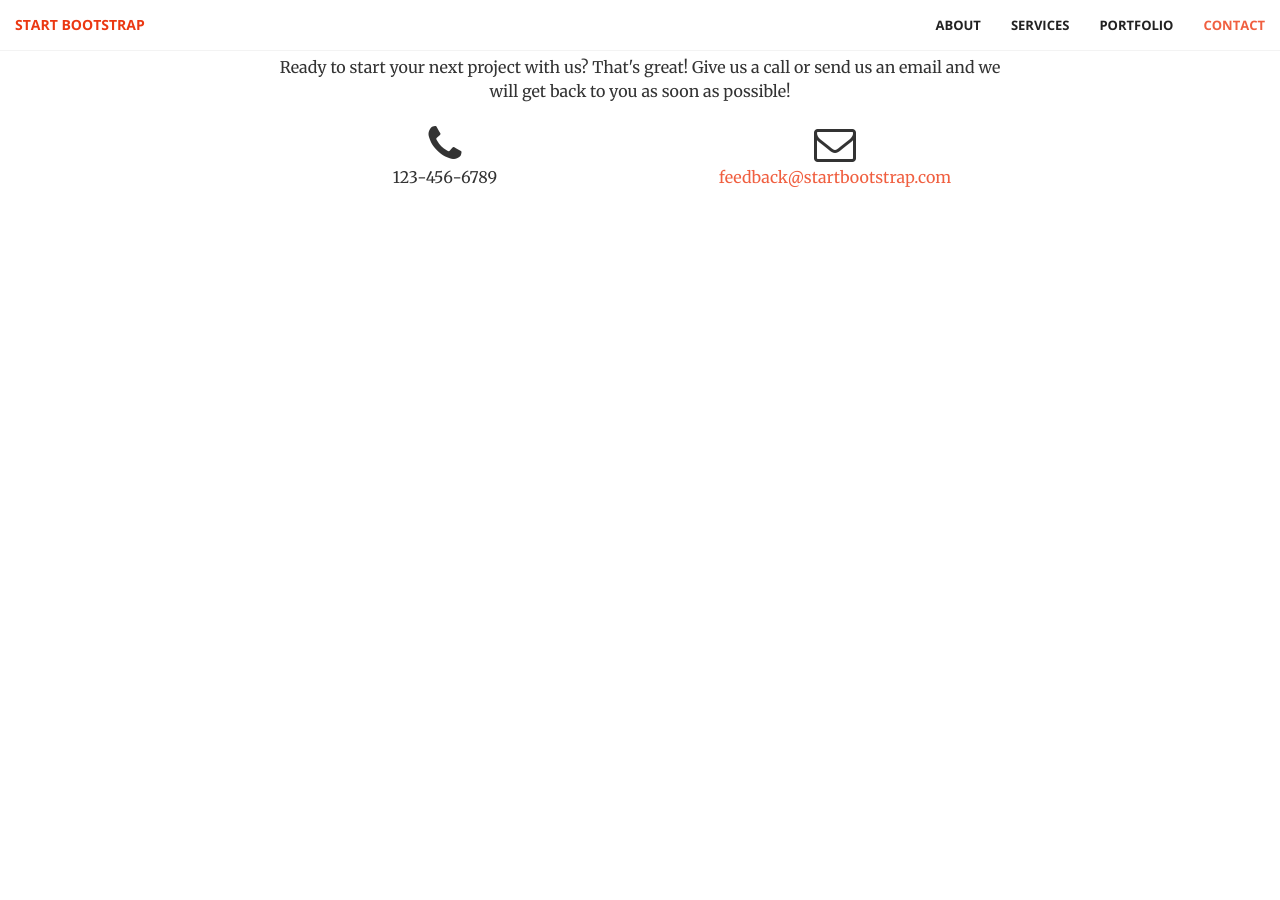
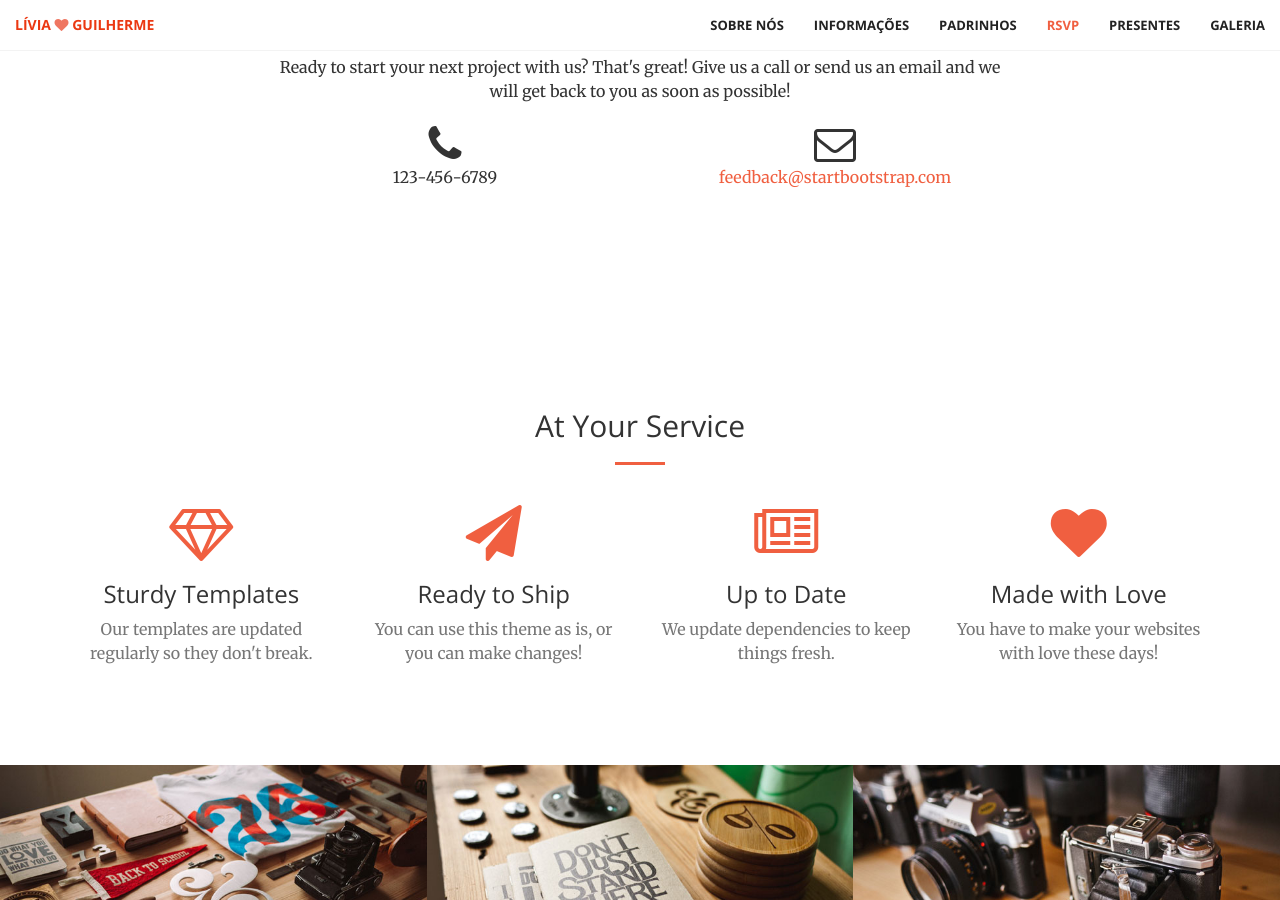
Before and after one commit to taschetto/liegui, a Jekyll site: the page built from index.html, in a window 1280 px wide and 900 px high, scrolled down 2558 px. Built offline with Jekyll 4.4.1, drawn with Linux system fonts in a browser that asks for light colours; before the commit the page ends 2867 px from its top, so only the background shows below that.

```diff
--- a/_config.yml
+++ b/_config.yml
@@ -1,11 +1,7 @@
 # Site settings
-title: Your awesome title
-email: your-email@domain.com
-description: > # this means to ignore newlines until "baseurl:"
-  Write an awesome description for your new site here. You can edit this
-  line in _config.yml. It will appear in your document head meta (for
-  Google search results) and in your feed.xml site description.
-baseurl: "" # the subpath of your site, e.g. /blog/
+title: Lívia & Guilherme vão se casar!
+email: gtaschetto@gmail.com
+description: Vamos nos casar no dia 30/01/2016 e ficaremos muito felizes com a sua presença!
 url: http://www.liegui.com.br
 twitter_username: jekyllrb
 github_username:  jekyll
@@ -16,7 +12,7 @@ share_image: /img/header.jpg
 
 # Build settings
 markdown: kramdown
-analytics: XXX
+analytics: UA-66337185-1
 
 sass:
   style: compressed
--- a/_layouts/default.html
+++ b/_layouts/default.html
@@ -2,9 +2,7 @@
 <html>
   {% include head.html %}
   <body id="page-top">
-    {% include header.html %}
     {{ content }}
-    {% include footer.html %}
     {% include scripts.html %}
     {% include analytics.html %}
   </body>
--- a/index.html
+++ b/index.html
@@ -12,23 +12,29 @@ layout: default
         <span class="icon-bar"></span>
         <span class="icon-bar"></span>
       </button>
-                <a class="navbar-brand page-scroll" href="#page-top">Start Bootstrap</a>
+      <a class="navbar-brand page-scroll" href="#page-top">Lívia <i class="fa fa-heart" style="color: #ef7661;"></i> Guilherme</a>
     </div>
 
     <!-- Collect the nav links, forms, and other content for toggling -->
     <div class="collapse navbar-collapse" id="bs-example-navbar-collapse-1">
       <ul class="nav navbar-nav navbar-right">
         <li>
-                        <a class="page-scroll" href="#about">About</a>
+        <a class="page-scroll" href="#sobre">Sobre nós</a>
         </li>
         <li>
-                        <a class="page-scroll" href="#services">Services</a>
+          <a class="page-scroll" href="#informacoes">Informações</a>
         </li>
         <li>
-                        <a class="page-scroll" href="#portfolio">Portfolio</a>
+          <a class="page-scroll" href="#padrinhos">Padrinhos</a>
         </li>
         <li>
-                        <a class="page-scroll" href="#contact">Contact</a>
+          <a class="page-scroll" href="#rsvp">RSVP</a>
+        </li>
+        <li>
+          <a class="page-scroll" href="#presentes">Presentes</a>
+        </li>
+        <li>
+          <a class="page-scroll" href="#galeria">Galeria</a>
         </li>
       </ul>
     </div>
@@ -48,7 +54,7 @@ layout: default
   </div>
 </header>
 
-    <section class="bg-primary" id="about">
+<section class="bg-primary" id="sobre">
   <div class="container">
     <div class="row">
       <div class="col-lg-8 col-lg-offset-2 text-center">
@@ -61,7 +67,7 @@ layout: default
   </div>
 </section>
 
-    <section id="services">
+<section id="informacoes">
   <div class="container">
     <div class="row">
       <div class="col-lg-12 text-center">
@@ -104,7 +110,7 @@ layout: default
   </div>
 </section>
 
-    <section class="no-padding" id="portfolio">
+<section class="no-padding" id="padrinhos">
   <div class="container-fluid">
     <div class="row no-gutter">
       <div class="col-lg-4 col-sm-6">
@@ -210,7 +216,7 @@ layout: default
   </div>
 </aside>
 
-    <section id="contact">
+<section id="rsvp">
   <div class="container">
     <div class="row">
       <div class="col-lg-8 col-lg-offset-2 text-center">
@@ -229,3 +235,143 @@ layout: default
     </div>
   </div>
 </section>
+
+<section id="presentes">
+  <div class="container">
+    <div class="row">
+      <div class="col-lg-12 text-center">
+        <h2 class="section-heading">At Your Service</h2>
+        <hr class="primary">
+      </div>
+    </div>
+  </div>
+  <div class="container">
+    <div class="row">
+      <div class="col-lg-3 col-md-6 text-center">
+        <div class="service-box">
+          <i class="fa fa-4x fa-diamond wow bounceIn text-primary"></i>
+          <h3>Sturdy Templates</h3>
+          <p class="text-muted">Our templates are updated regularly so they don't break.</p>
+        </div>
+      </div>
+      <div class="col-lg-3 col-md-6 text-center">
+        <div class="service-box">
+          <i class="fa fa-4x fa-paper-plane wow bounceIn text-primary" data-wow-delay=".1s"></i>
+          <h3>Ready to Ship</h3>
+          <p class="text-muted">You can use this theme as is, or you can make changes!</p>
+        </div>
+      </div>
+      <div class="col-lg-3 col-md-6 text-center">
+        <div class="service-box">
+          <i class="fa fa-4x fa-newspaper-o wow bounceIn text-primary" data-wow-delay=".2s"></i>
+          <h3>Up to Date</h3>
+          <p class="text-muted">We update dependencies to keep things fresh.</p>
+        </div>
+      </div>
+      <div class="col-lg-3 col-md-6 text-center">
+        <div class="service-box">
+          <i class="fa fa-4x fa-heart wow bounceIn text-primary" data-wow-delay=".3s"></i>
+          <h3>Made with Love</h3>
+          <p class="text-muted">You have to make your websites with love these days!</p>
+        </div>
+      </div>
+    </div>
+  </div>
+</section>
+
+<section class="no-padding" id="galeria">
+  <div class="container-fluid">
+    <div class="row no-gutter">
+      <div class="col-lg-4 col-sm-6">
+        <a href="#" class="portfolio-box">
+          <img src="/img/portfolio/1.jpg" class="img-responsive" alt="">
+          <div class="portfolio-box-caption">
+            <div class="portfolio-box-caption-content">
+              <div class="project-category text-faded">
+                Category
+              </div>
+              <div class="project-name">
+                Project Name
+              </div>
+            </div>
+          </div>
+        </a>
+      </div>
+      <div class="col-lg-4 col-sm-6">
+        <a href="#" class="portfolio-box">
+          <img src="/img/portfolio/2.jpg" class="img-responsive" alt="">
+          <div class="portfolio-box-caption">
+            <div class="portfolio-box-caption-content">
+              <div class="project-category text-faded">
+                Category
+              </div>
+              <div class="project-name">
+                Project Name
+              </div>
+            </div>
+          </div>
+        </a>
+      </div>
+      <div class="col-lg-4 col-sm-6">
+        <a href="#" class="portfolio-box">
+          <img src="/img/portfolio/3.jpg" class="img-responsive" alt="">
+          <div class="portfolio-box-caption">
+            <div class="portfolio-box-caption-content">
+              <div class="project-category text-faded">
+                Category
+              </div>
+              <div class="project-name">
+                Project Name
+              </div>
+            </div>
+          </div>
+        </a>
+      </div>
+      <div class="col-lg-4 col-sm-6">
+        <a href="#" class="portfolio-box">
+          <img src="/img/portfolio/4.jpg" class="img-responsive" alt="">
+          <div class="portfolio-box-caption">
+            <div class="portfolio-box-caption-content">
+              <div class="project-category text-faded">
+                Category
+              </div>
+              <div class="project-name">
+                Project Name
+              </div>
+            </div>
+          </div>
+        </a>
+      </div>
+      <div class="col-lg-4 col-sm-6">
+        <a href="#" class="portfolio-box">
+          <img src="/img/portfolio/5.jpg" class="img-responsive" alt="">
+          <div class="portfolio-box-caption">
+            <div class="portfolio-box-caption-content">
+              <div class="project-category text-faded">
+                Category
+              </div>
+              <div class="project-name">
+                Project Name
+              </div>
+            </div>
+          </div>
+        </a>
+      </div>
+      <div class="col-lg-4 col-sm-6">
+        <a href="#" class="portfolio-box">
+          <img src="/img/portfolio/6.jpg" class="img-responsive" alt="">
+          <div class="portfolio-box-caption">
+            <div class="portfolio-box-caption-content">
+              <div class="project-category text-faded">
+                Category
+              </div>
+              <div class="project-name">
+                Project Name
+              </div>
+            </div>
+          </div>
+        </a>
+      </div>
+    </div>
+  </div>
+</section>
```
Also changed, not shown: _layouts/page.html (deleted, +0 -14 lines), evento.md (deleted, +0 -11 lines), presentes.md (deleted, +0 -8 lines), rsvp.md (deleted, +0 -8 lines), sobre.md (deleted, +0 -8 lines), _includes/footer.html (deleted), _includes/header.html (deleted). Lines whose indentation alone changed are shown as unchanged.
